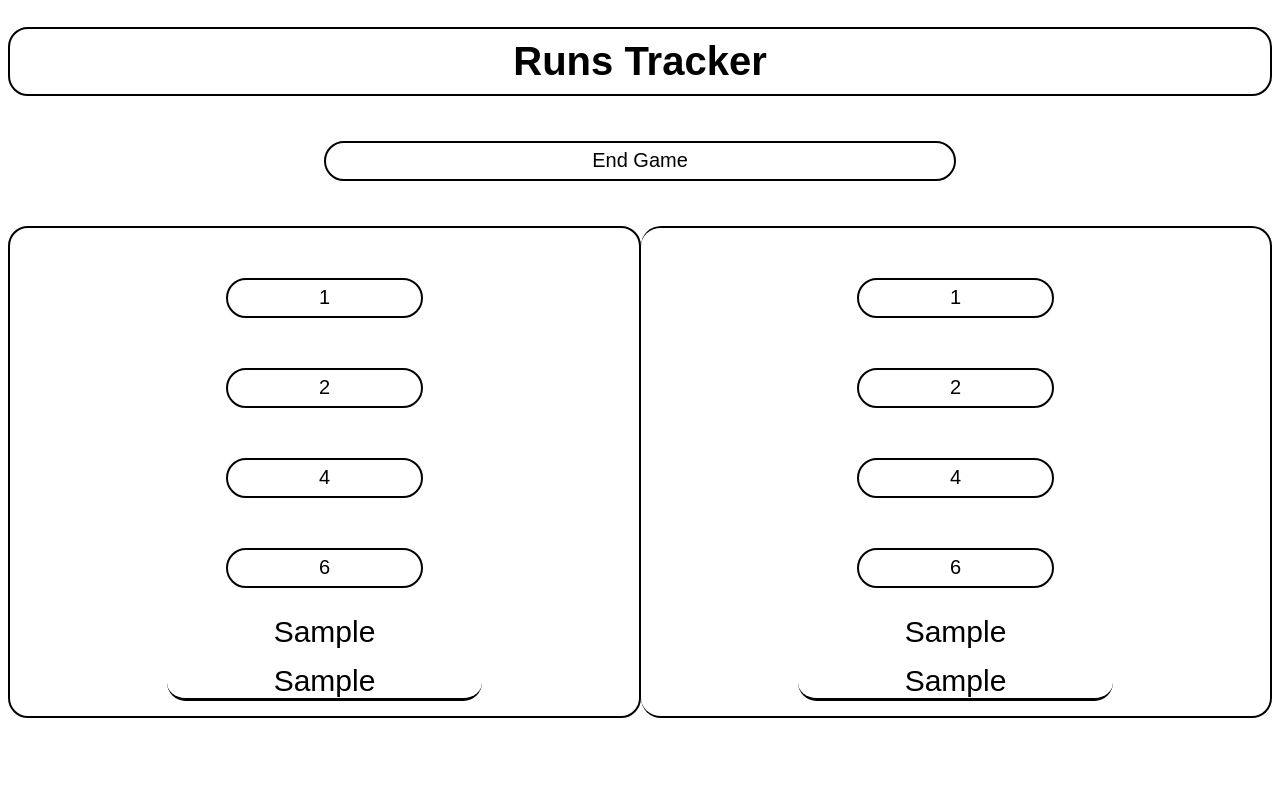
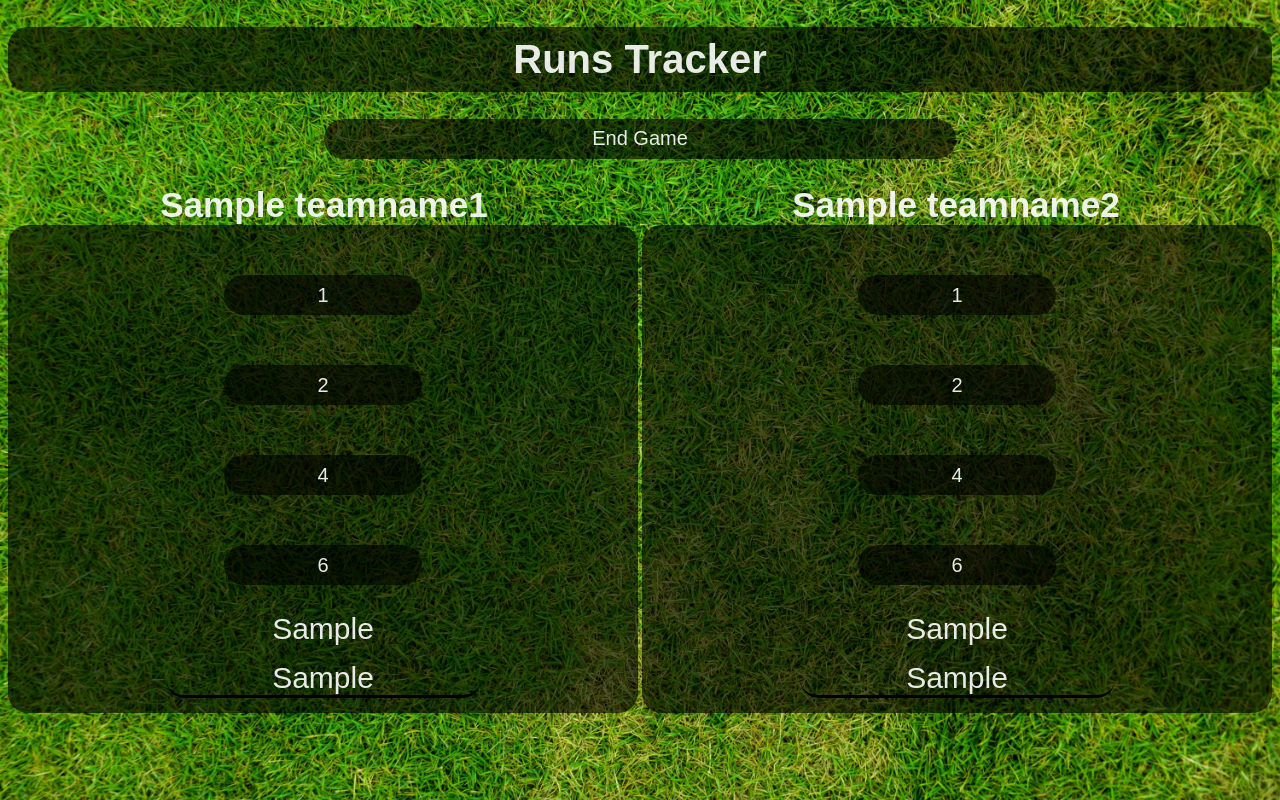
Before and after one commit to shahrukh-saeed/runs-tracker-old, a Flask app: template templates/game.html in a window 1280 px wide. Run offline with Flask 3, Linux system fonts and the light colour scheme; the template is opened without the code that fills it: most values are stand-ins (such as "Sample title", 1, 10 or a date in 2020).

Commit message:
Further styling and finishing touches

```diff
--- a/app.py
+++ b/app.py
@@ -59,7 +59,7 @@ def tracker():
         if acc['username'] == data['username'] and acc['password'] == data['password']:
             for elem in GAMES:
                 if elem['username'] == data['username']:
-                    return render_template('tracker.html', games=elem['games'], username=data['username'])
+                    return render_template('tracker.html', games=reversed(elem['games']), username=data['username'])
             return render_template('tracker.html', games=[], username=data['username'])
 
     flash('Incorrect Username or Password', 'error')
@@ -71,7 +71,7 @@ def trackerGameEnd():
 
     for elem in GAMES:
         if elem['username'] == username:
-            return render_template('tracker.html', games=elem['games'], username=username)
+            return render_template('tracker.html', games=reversed(elem['games']), username=username)
 
 @app.route("/tracker/game", methods=['post', 'get'])
 def game():
@@ -84,7 +84,7 @@ def game():
     for elem in GAMES:
         if elem['username'] == username:
             elem['games'].append({'id': id, 'teamname1':teamname1, 'teamname2':teamname2,'team1':0, 'team2':0, 'runs1':[], 'runs2':[]})
-            return render_template('game.html', team1=0, team2=0, runs1=[], runs2=[], id=id, username=username)
+            return render_template('game.html', teamname1=teamname1, teamname2=teamname2, team1=0, team2=0, runs1=[], runs2=[], id=id, username=username)
 
     GAMES.append(
         {
@@ -103,7 +103,7 @@ def game():
         }
     )
 
-    return render_template('game.html', team1=0, team2=0, runs1=[], runs2=[], id=id, username=username)
+    return render_template('game.html', teamname1=teamname1, teamname2=teamname2, team1=0, team2=0, runs1=[], runs2=[], id=id, username=username)
 
 @app.route("/tracker/game/add", methods=['post', 'get'])
 def trackerGameRun():
@@ -119,11 +119,11 @@ def trackerGameRun():
                     if team == "team1":
                         game['team1'] += int(runs)
                         game['runs1'].append(int(runs))
-                        return render_template('game.html', team1=game['team1'], team2=game['team2'], runs1=game['runs1'], runs2=game['runs2'], id=id, username=username)
+                        return render_template('game.html', teamname1=game['teamname1'], teamname2=game['teamname2'], team1=game['team1'], team2=game['team2'], runs1=game['runs1'], runs2=game['runs2'], id=id, username=username)
                     elif team == "team2":
                         game['team2'] += int(runs)
                         game['runs2'].append(int(runs))
-                        return render_template('game.html', team1=game['team1'], team2=game['team2'], runs1=game['runs1'], runs2=game['runs2'], id=id, username=username)
+                        return render_template('game.html', teamname1=game['teamname1'], teamname2=game['teamname2'], team1=game['team1'], team2=game['team2'], runs1=game['runs1'], runs2=game['runs2'], id=id, username=username)
 
 if __name__ == "__main__":
     app.run(host='0.0.0.0', debug=True)
--- a/static/home.css
+++ b/static/home.css
@@ -1,19 +1,24 @@
 body {
     font-size: 30px;
     font-family: Arial, Helvetica, sans-serif;
+    background-image: url(Grass\ Background.jpg);
+    background-repeat: no-repeat;
+    background-attachment: fixed;
+    background-position: center;
+    background-size: cover;
+    color: rgb(255, 255, 255, 0.9);
 }
-
 
 .title {
     font-size: 40px;
     font-family: Arial, Helvetica, sans-serif;
-    color: black;
+    color: rgb(255, 255, 255, 0.9);
     text-align: center;
     padding: 10px;
     border-radius: 20px;
-    border: 2px solid rgb(0, 0, 0);
     margin: center;
     min-width: 300px;
+    background-color: rgba(0, 0, 0, 0.6);
 }
 
 .accountform {
@@ -21,9 +26,9 @@ body {
     max-width: 500px;
     margin: 0 auto;
     padding: 50px;
-    border: 2px solid rgb(0, 0, 0);
     border-radius: 20px;
     text-align: center;
+    background-color: rgba(0, 0, 0, 0.6);
 }
 
 label {
@@ -33,28 +38,30 @@ label {
 }
 
 input {
-    color: black;
+    color: rgb(255, 255, 255, 0.9);
     margin: 10px 0 0 0;
     width: 180px;
     min-height: 2em;
     border-radius: 20px;
     font-size: 20px;
-    background-color: white;
-    border: 2px solid rgb(0, 0, 0);
+    background-color: rgba(0, 0, 0, 0.6);
+    border: none;
 }
 
 input[type="submit"] {
-    color:rgb(0, 0, 0);
+    color: rgb(255, 255, 255, 0.9);
     font-size: 20px;
     margin-top: 2.5em;
     width: 197.53px;
+    background-color: rgba(0, 0, 0, 0.6);
 }
 
 input[type="button"] {
-    color:rgb(0, 0, 0);
+    color: rgb(255, 255, 255, 0.9);
     font-size: 20px;
     margin-top: 1em;
     width: 197.53px;
+    background-color: rgba(0, 0, 0, 0.6);
 }
 
 #error {
@@ -63,21 +70,21 @@ input[type="button"] {
     width: 197.53px;
     border-radius: 20px;
     font-size: 20px;
-    background-color: white;
-    border: 2px solid rgb(0, 0, 0);
-    color:rgb(0, 0, 0);
+    background-color: rgba(0, 0, 0, 0.6);
+    color: rgb(255, 255, 255, 0.9);
     margin-top: 2.5em;
 }
 
 #gameshistory {
     padding-bottom: 1.17em;
-    border: 2px solid rgb(0, 0, 0);
+    padding-top: 0.1em;
     border-radius: 20px;
     width: 50%;
     min-width: 300px;
     margin: 0 auto;
     margin-top: 26.8px;
     text-align: center;
+    background-color: rgba(0, 0, 0, 0.6);
 }
 
 #newgame {
@@ -85,6 +92,15 @@ input[type="button"] {
     width: 50%;
     display: block;
     margin: 45px auto;
+    padding: 0px;
+}
+
+#endgame {
+    min-width: 300px;
+    width: 50%;
+    display: block;
+    margin: 10px auto;
+    margin-bottom: 26.8px;
     padding: 0px;
 }
 
@@ -126,7 +142,7 @@ input[type="button"] {
 }
 
 .bigcontainer {
-    margin: 26.8px auto;
+    margin: 0px auto;
     justify-content: center;
     display: flex;
 }
@@ -134,13 +150,25 @@ input[type="button"] {
 .box {
     border-radius: 20px;
     width: 50%;
-    border: 2px solid rgb(0, 0, 0);
     text-align: center;
     display: block;
+    background-color: rgba(0, 0, 0, 0.6);
+}
+
+.teamtitle {
+    border-radius: 20px;
+    width: 50%;
+    text-align: center;
+    display: block;
+    margin: 0;
 }
 
 #right-box {
-    border-left: none;
+    margin-left: 2px;
+}
+
+#left-box {
+    margin-right: 2px;
 }
 
 .runs {
@@ -153,15 +181,9 @@ input[type="button"] {
 }
 
 .runbutton {
-    border-style: solid;
     margin: 0 auto;
     width: 90% !important;
     max-width: 197.53px;
-}
-
-#endgame {
-    display: block;
-    margin: 26.8px auto;
 }
 
 .lastrunbutton {
@@ -170,12 +192,10 @@ input[type="button"] {
 
 #team1vsteam2 {
     margin-bottom: 0;
-    line-height: 30px;
 }
 
 #date {
     font-size: 16px;
-    line-height: 0;
 }
 
 #team1name {
--- a/templates/game.html
+++ b/templates/game.html
@@ -12,12 +12,16 @@
 
     <form method="post" action='/tracker/game/end'>
         <input type="hidden" name="username" value="{{username}}"/>
-        <input id="newgame" type="submit" value="End Game"/>
+        <input id="endgame" type="submit" value="End Game"/>
     </form>
+
+    <div class="container">
+        <h3 class="teamtitle"> {{ teamname1 }} </h3>
+        <h3 class="teamtitle"> {{ teamname2 }} </h3>
+    </div>
 
     <div class="bigcontainer">
         <div id="left-box" class="box">
-
             <form class="runform" method="post" action='/tracker/game/add'>
                 <input type="hidden" name="team" value="team1"/>
                 <input type="hidden" name="id" value="{{id}}"/>
@@ -53,8 +57,8 @@
             {% endfor %}
 
         </div>
+
         <div id="right-box" class="box">
-
             <form method="post" action='/tracker/game/add'>
                 <input type="hidden" name="team" value="team2"/>
                 <input type="hidden" name="id" value="{{id}}"/>
--- a/templates/newaccount.html
+++ b/templates/newaccount.html
@@ -13,7 +13,8 @@
         <label for="username">Username <br> <input name="username" type="text" required /></label>
         <label for="password">Password <br> <input  name="password" type="password" required /></label>
 
-        <input type="submit" value="Confirm"/>
+        <input type="submit" value="Confirm"/><br>
+        <input type="button" onclick="window.location.href='/';" value="Cancel"/>
     </form>
 </body>
 </html>
```
Also changed, not shown: static/Grass Background Blurred.jpg (added), static/Grass Background Less Blurred.jpg (added), static/Grass Background.jpg (added).
